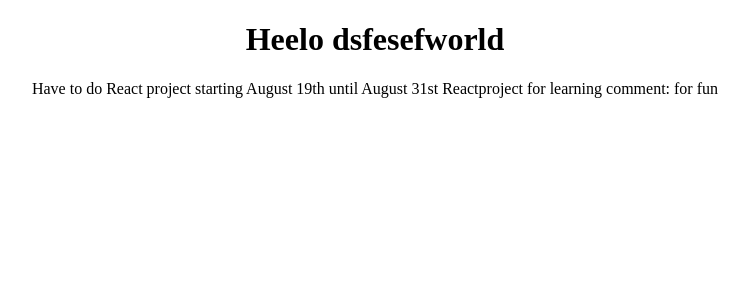
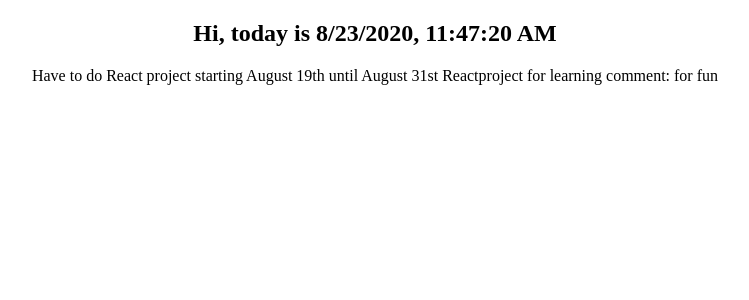
Before and after one commit to apollo78124/ReactAppForLearning, a React (Create React App) app: page / in a window 1280 px wide. Shown: the top 300 px of the page, without its empty margins (265-1014 px from the left). Built offline with nearby package versions, Linux system fonts and the light colour scheme.

Commit message:
Show current time

```diff
--- a/src/index.js
+++ b/src/index.js
@@ -1,5 +1,7 @@
 import React from 'react';
 import ReactDOM from 'react-dom';
+import Today from './App.js';
+
 import './App.css';
 class Items {
     constructor(name) {
@@ -28,7 +30,7 @@ function todoListRender() {
     var renderString = todo1.show();
     return (
     <div className = "App">
-        <h1> Heelo dsfesefworld </h1>
+        <Today />
         {renderString}
     </div>
     );
```
